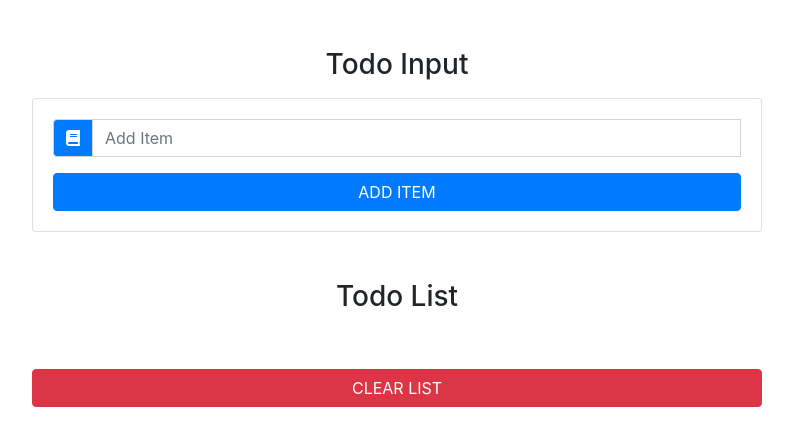
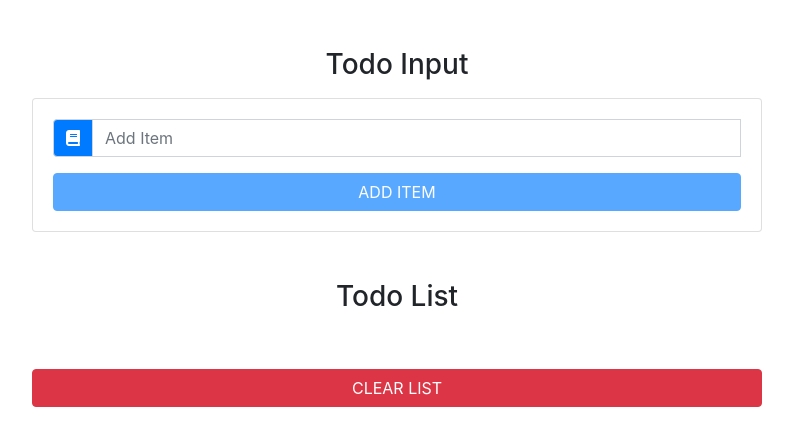
Before and after one commit to SabhaKandula/react-todo-list, a React (Create React App) app: page / in a window 1280 px wide. Shown: the top 446 px of the page, without its empty margins (243-1036 px from the left). Built offline with nearby package versions, Linux system fonts and the light colour scheme.

Commit message:
Final Commit

```diff
--- a/src/App.js
+++ b/src/App.js
@@ -39,7 +39,14 @@
     });
   };
   handleEdit = id => {
-    console.log(`Handle edit ${id}`);
+    const filteredItems = this.state.items.filter(item => item.id !== id);
+    const selectedItem = this.state.items.find(item => item.id === id);
+    this.setState({
+      items: filteredItems,
+      item: selectedItem.title,
+      id: id,
+      editItem: true
+    });
   };
   handleDelete = id => {
     const filteredItems = this.state.items.filter(item => item.id !== id);
--- a/src/components/TodoInput.js
+++ b/src/components/TodoInput.js
@@ -20,9 +20,14 @@
             />
             <button
               type="submit"
-              className="btn-block btn btn-primary mt-3 text-uppercase"
+              disabled={item ? false : true}
+              className={
+                editItem
+                  ? "btn-block btn btn-success mt-3 text-uppercase"
+                  : "btn-block btn btn-primary mt-3 text-uppercase"
+              }
             >
-              add item
+              {editItem ? "edit item" : "add item"}
             </button>
           </div>
         </form>
```
